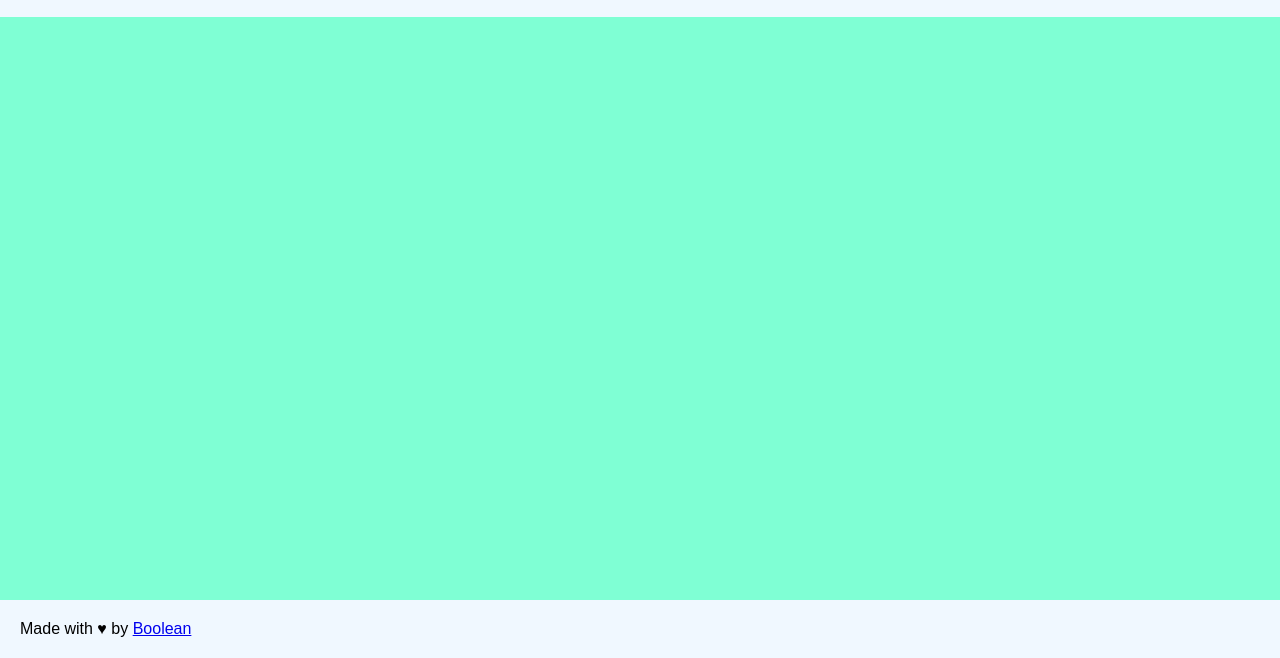
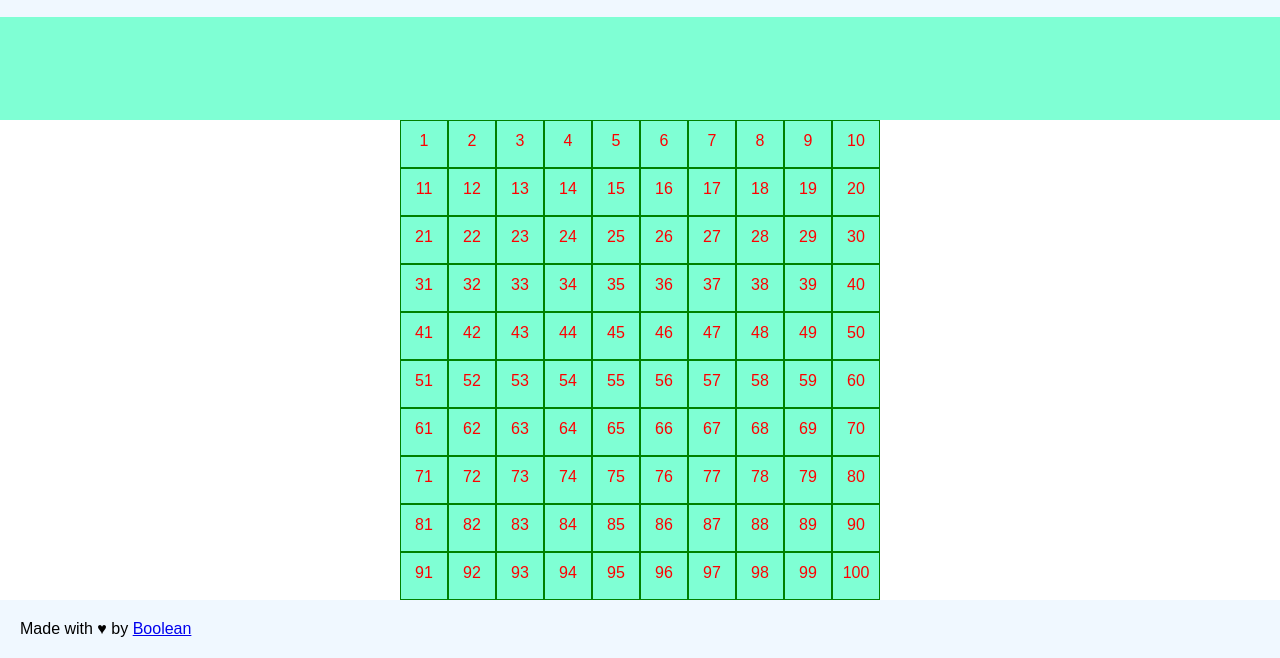
Before and after one commit to easygode/js-campominato-grid, a plain HTML site: page index.html in a window 1280 px wide. Both pictures are taken after a click on the element "Play". Shown: the part 142-800 px from the top of the page. Drawn offline with Linux system fonts and the light colour scheme.

Commit message:
fix: toggle show on play click

```diff
--- a/css/style.css
+++ b/css/style.css
@@ -43,7 +43,7 @@ header, footer {
 }
 
 .show {
-    display: block;
+    display: flex;
 }
 
 .cell {
--- a/js/main.js
+++ b/js/main.js
@@ -29,6 +29,6 @@ for(let i = 1; i <= cellNumber; i++){
 
 const button = document.querySelector('.play-btn');
 button.addEventListener('click', function() {
-    const play = document.querySelector('.cell-100');
-    play.classList.add('.show');
+    const play = document.querySelector('.board');
+    play.classList.toggle('show');
 })
```
